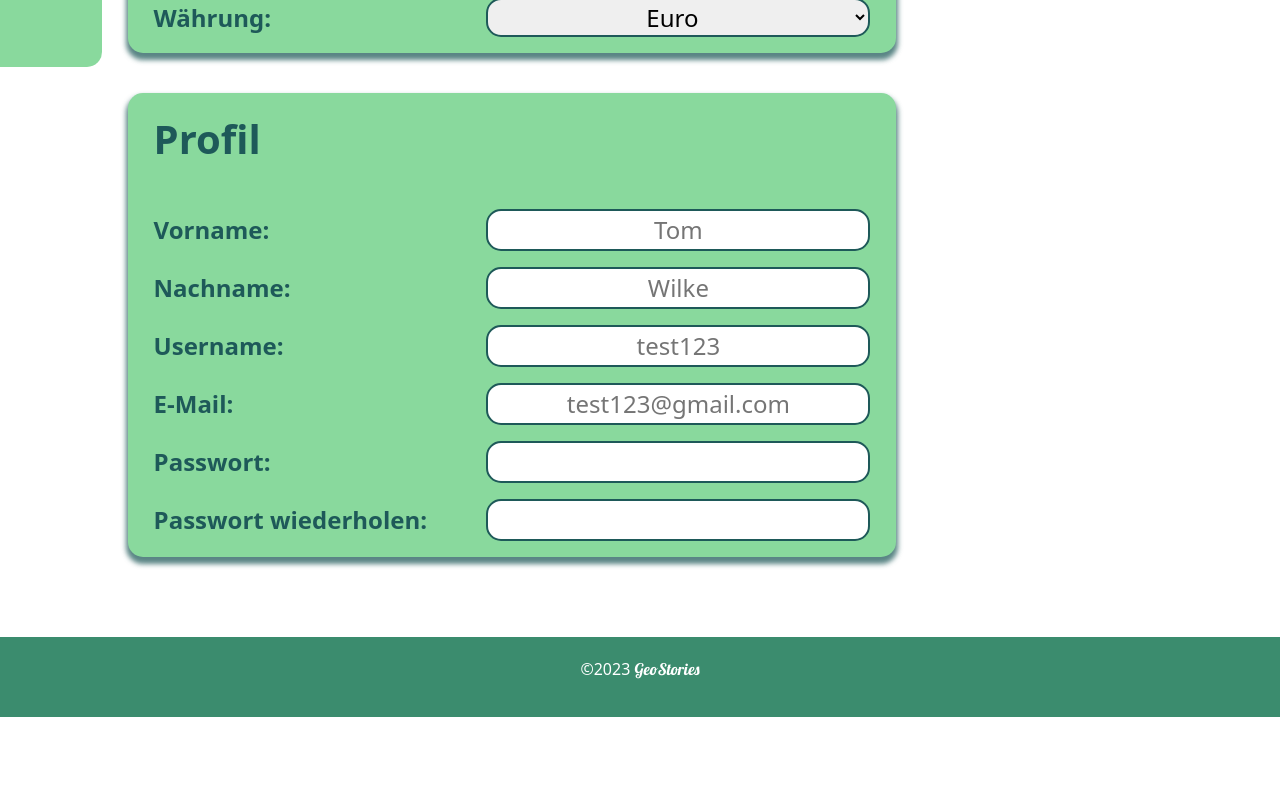
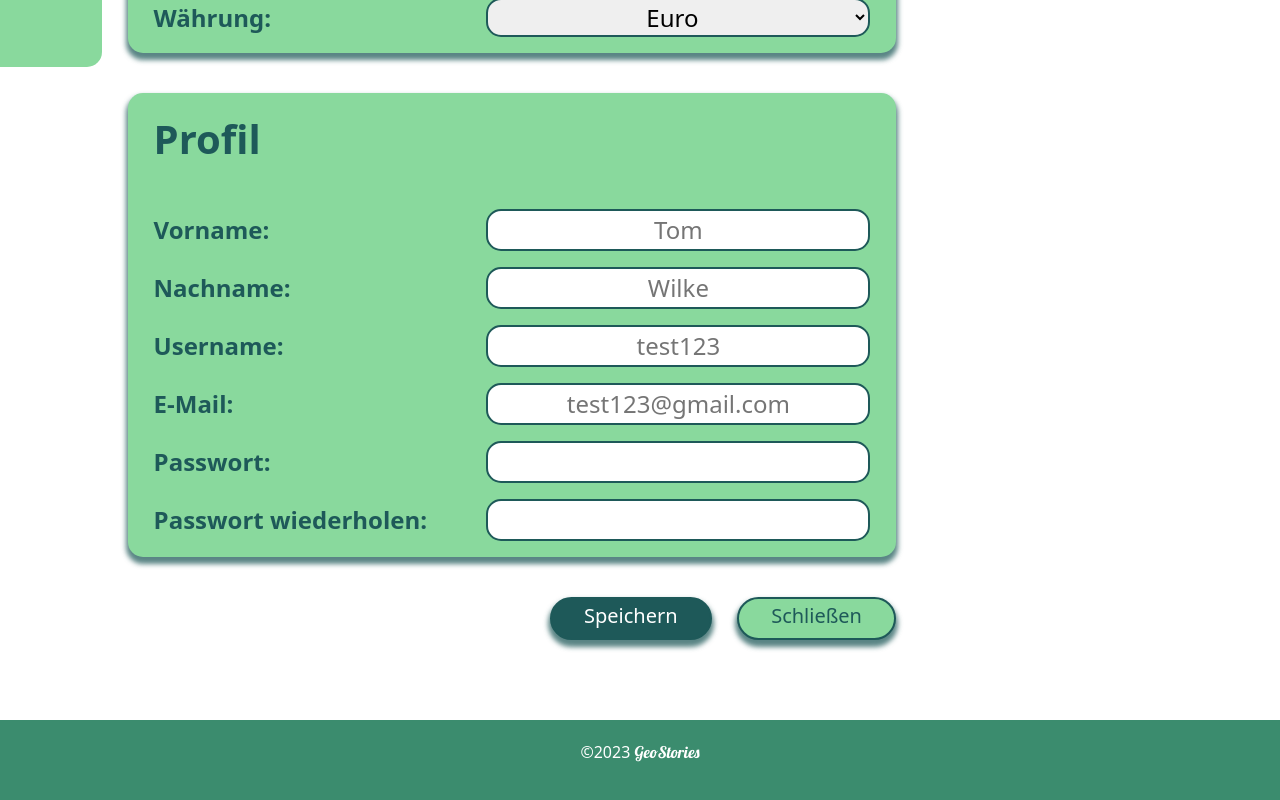
Before and after one commit to GeoStories2023/website, a React (Vite) app: page /settings in a window 1280 px wide. Shown: the part 449-1249 px from the top of the page. Before the commit the page ends 1166 px from the top, so only its background shows below. Built offline with nearby package versions, Linux system fonts and the light colour scheme; no server answers.

Commit message:
Update Settings

```diff
--- a/src/components/settings/Settings.tsx
+++ b/src/components/settings/Settings.tsx
@@ -2,6 +2,13 @@ import React from "react";
 import "@/style/Settings.scss";
 
 function Settings() {
+
+    function showIt(elementId:any) {
+        var el = document.getElementById(elementId);
+        if(el != null) {
+            el.scrollIntoView(true);
+        }
+    };
 
     return(
         <div className="settings-container">
@@ -12,15 +19,15 @@ function Settings() {
                 <div className="settings-content-container">
                     <div className="settings-navigation">
                         <div className="settings-nav-item">
-                            <span>Allgemein</span>
+                            <span className="settings-nav-paragraph" onClick={() => showIt("general")}>Allgemein</span>
                         </div>
                         <div className="settings-nav-item">
-                            <span>Profil</span>
+                            <span className="settings-nav-paragraph" onClick={() => showIt("profile")}>Profil</span>
                         </div>
                     </div>
                     <div className="settings-sections">
                         <div className="settings-sections-container">
-                            <div className="settings-general">
+                            <div className="settings-general" id="general">
                                 <div className="settings-general-container">
                                     <span className="settings-general-header">Allgemein</span>
                                     <div className="settings-general-language">
@@ -42,7 +49,7 @@ function Settings() {
                                     </div>
                                 </div>
                             </div>
-                            <div className="settings-profile">
+                            <div className="settings-profile" id="profile">
                                 <div className="settings-profile-container">
                                     <span className="settings-profile-header">Profil</span>
                                     <div className="settings-profile-forename">
@@ -71,6 +78,12 @@ function Settings() {
                                     </div>
                                 </div>
                             </div>
+                            <div className="settings-buttons">
+                                <div className="settings-buttons-container">
+                                    <button className="save">Speichern</button>
+                                    <button className="close">Schließen</button>
+                                </div>
+                            </div>
                         </div>
                     </div>
                 </div>
--- a/src/style/Settings.scss
+++ b/src/style/Settings.scss
@@ -24,6 +24,8 @@
             flex-direction: row;
 
             .settings-navigation {
+                position: sticky;
+                top: 0;
                 display: flex;
                 flex-direction: column;
                 justify-content: flex-start;
@@ -38,10 +40,15 @@
                 border-bottom-right-radius: 15px;
 
                 .settings-nav-item {
-                    span {
+                    .settings-nav-paragraph {
                         font-size: 1.25rem;
                         font-weight: 500;
                         color: #1e5959;
+
+                        &:hover {
+                            color: white;
+                            cursor: pointer;
+                        }
                     }
                 }
             }
@@ -114,6 +121,42 @@
                             }
                         }
                     }
+
+                    .settings-buttons {
+                        .settings-buttons-container {
+                            display: flex;
+                            flex-direction: row;
+                            justify-content: flex-end;
+                            gap: 2vw;
+
+                            .save, .close {
+                                font-size: 1.25rem;
+                                font-weight: 500;
+                                color: white;
+                                padding: 0.15rem 2rem 0.4rem 2rem;
+                                border-radius: 50px;
+                                border: 2px solid #1e5959;
+                                background-color: #1e5959;
+                                transition: all ease-in-out 0.3s;
+                                cursor: pointer;
+                                box-shadow: 0px 5px 5px 2px #1e5959bb;
+
+                                &:hover {
+                                    background-color: #fff;
+                                    color: #1e5959 !important;
+                                }
+                            }
+
+                            .save {
+                                background-color: #1e5959;
+                            }
+
+                            .close {
+                                color: #1e5959;
+                                background-color: #89D99D;
+                            }
+                        }
+                    }
                 }
             }
         }
```
